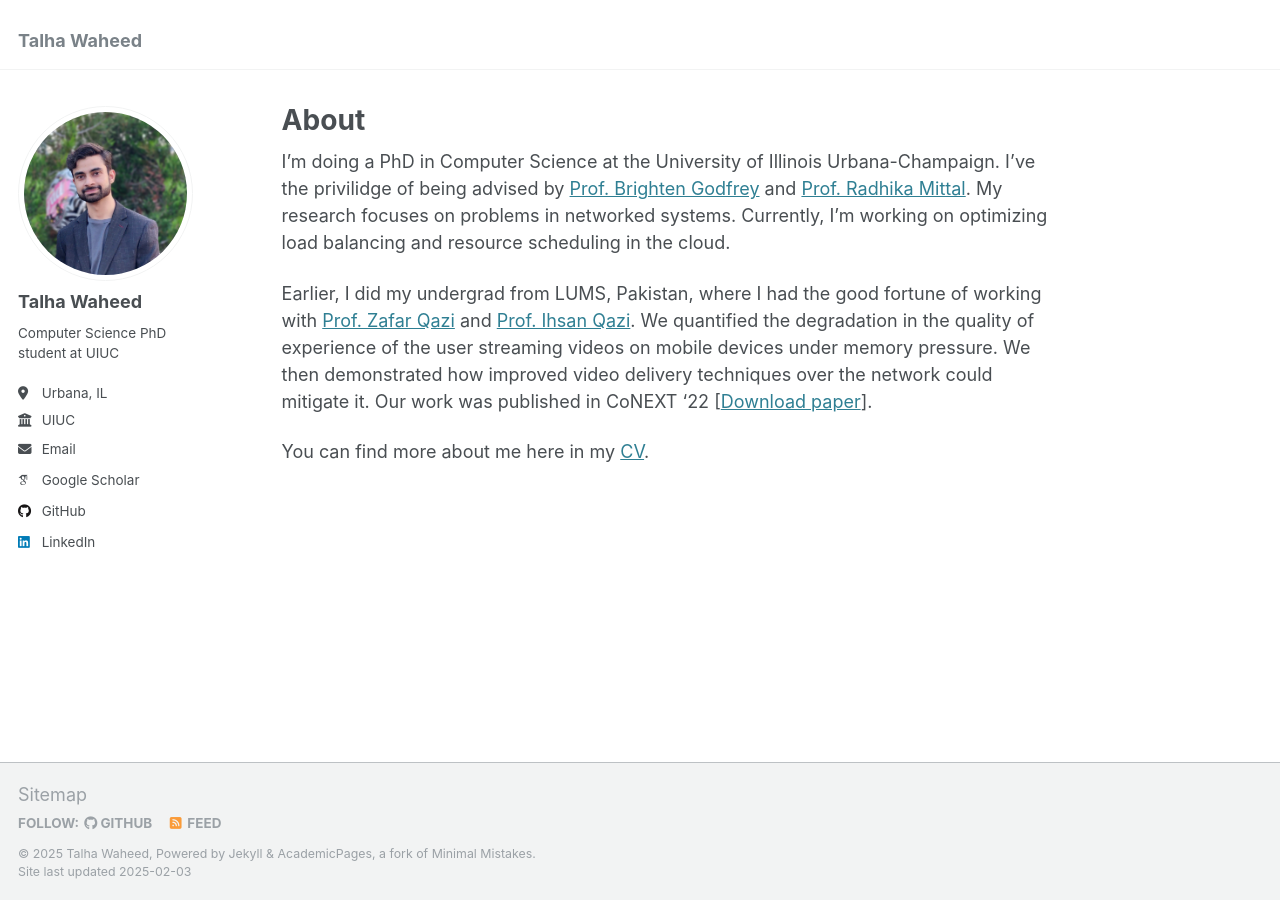
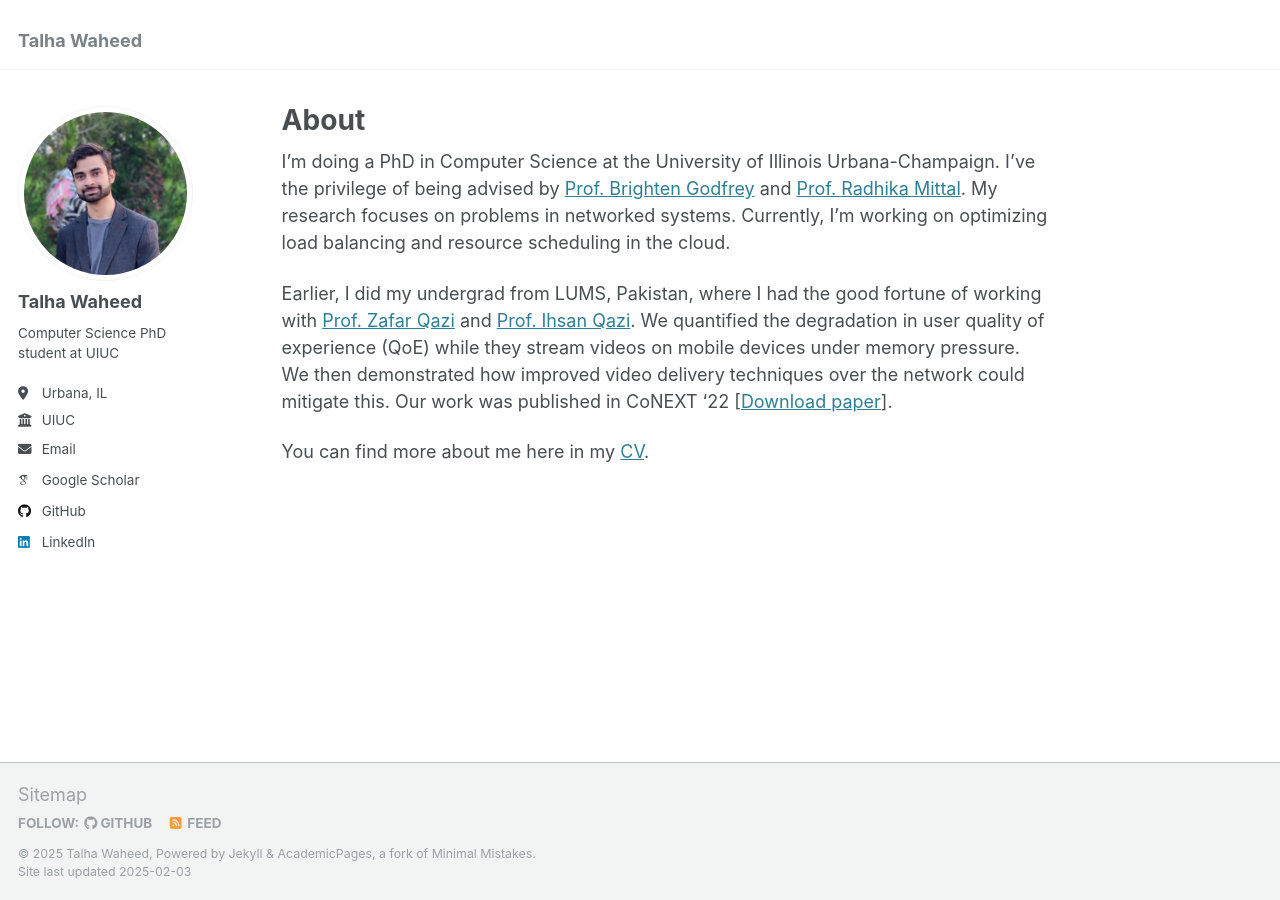
Before and after one commit to talha-waheed/talha-waheed.github.io, a Jekyll site: the page built from _pages/about.md, in a window 1280 px wide. Built offline with Jekyll 4.4.1, drawn with Linux system fonts in a browser that asks for light colours; some web fonts are replaced.

Commit message:
fixed typos

```diff
--- a/_pages/about.md
+++ b/_pages/about.md
@@ -10,11 +10,11 @@ redirect_from:
 
 <!-- A data-driven personal website -->
 <!-- ====== -->
-I'm doing a PhD in Computer Science at the University of Illinois Urbana-Champaign. I've the privilidge of being advised by [Prof. Brighten Godfrey](https://pbg.cs.illinois.edu) and [Prof. Radhika Mittal](https://radhikam.web.illinois.edu). My research focuses on problems in networked systems. Currently, I'm working on optimizing load balancing and resource scheduling in the cloud.
+I'm doing a PhD in Computer Science at the University of Illinois Urbana-Champaign. I've the privilege of being advised by [Prof. Brighten Godfrey](https://pbg.cs.illinois.edu) and [Prof. Radhika Mittal](https://radhikam.web.illinois.edu). My research focuses on problems in networked systems. Currently, I'm working on optimizing load balancing and resource scheduling in the cloud.
 
-Earlier, I did my undergrad from LUMS, Pakistan, where I had the good fortune of working with [Prof. Zafar Qazi](https://web.lums.edu.pk/~zafar/) and [Prof. Ihsan Qazi](https://www.ihsanqazi.com). We quantified the degradation in the quality of experience of the user streaming videos on mobile devices under memory pressure. We then demonstrated how improved video delivery techniques over the network could mitigate it. Our work was published in CoNEXT '22 [[Download paper](https://talha-waheed.github.io/files/coal-not-diamonds.pdf)].
+Earlier, I did my undergrad from LUMS, Pakistan, where I had the good fortune of working with [Prof. Zafar Qazi](https://web.lums.edu.pk/~zafar/) and [Prof. Ihsan Qazi](https://www.ihsanqazi.com). We quantified the degradation in user quality of experience (QoE) while they stream videos on mobile devices under memory pressure. We then demonstrated how improved video delivery techniques over the network could mitigate this. Our work was published in CoNEXT '22 [[Download paper](https://talha-waheed.github.io/files/coal-not-diamonds.pdf)].
 
-You can find more about me here in my [CV](https://talha-waheed.github.io/files/cv.pdf).
+You can find more about me here in my [CV](https://talha-waheed.github.io/files/CV.pdf).
 
 <!-- Getting started
 ======
```
